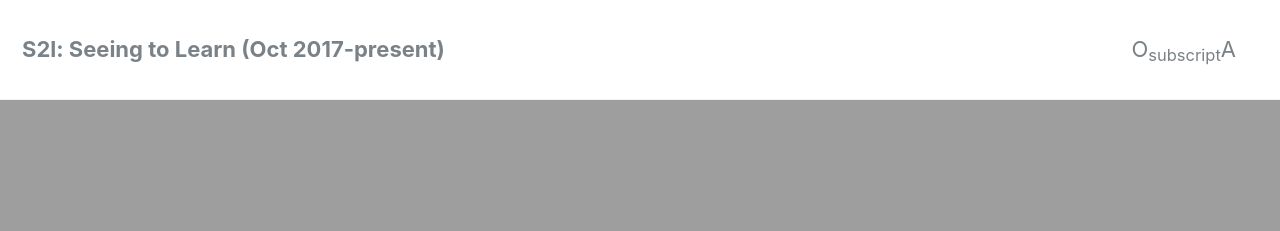
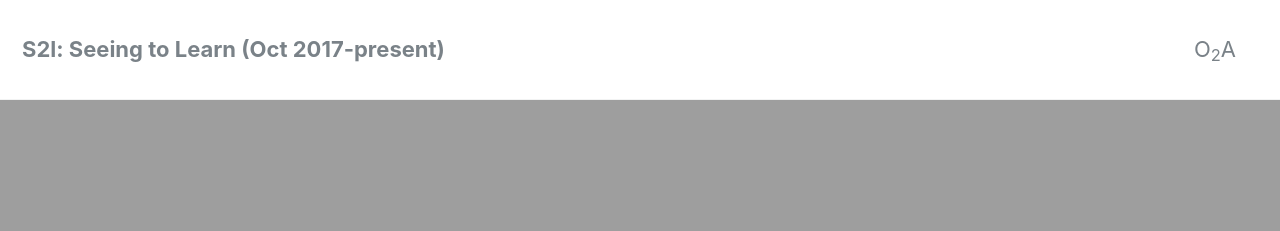
Before and after one commit to leopauly/s2l, a Jekyll site: the page built from index.md, in a window 1280 px wide. Shown: the top 231 px of the page. Built offline with Jekyll 4.4.1, drawn with Linux system fonts in a browser that asks for light colours; the list of posts is cut into pages by our own code.

Commit message:
Update navigation.yml

```diff
--- a/_data/navigation.yml
+++ b/_data/navigation.yml
@@ -7,7 +7,7 @@ main:
   #  url: /my_docs/team
   #- title: "Downloads"
   #  url: /my_docs/downloads
-  - title: "O<sub>subscript</sub>A"
+  - title: "O<sub>2</sub>A"
     url: /my_docs/stage1
   #- title: "Press"
   #  url: /my_docs/press
```
